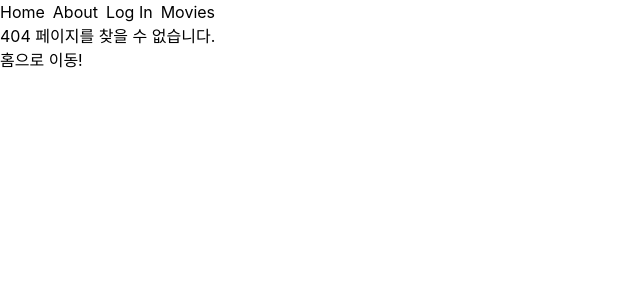
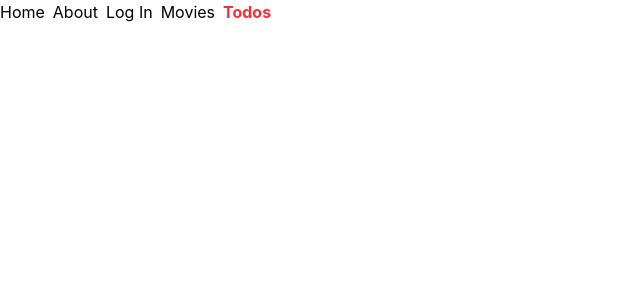
Before and after one commit to NJiHyeon/ReactStudy, a React (Vite) app: page /todos in a window 1280 px wide. Before the commit this address had no page. Shown: the top 300 px of the page, without its empty margins (0-640 px from the left). Built offline with nearby package versions, Linux system fonts and the light colour scheme.

Commit message:
setting: Todo App

```diff
--- a/src/components/Header.tsx
+++ b/src/components/Header.tsx
@@ -1,10 +1,13 @@
+//상단 기본 버튼 만들기
+
 import { NavLink } from 'react-router'
 
 const navigations = [
   { to: '/', label: 'Home' },
   { to: '/about', label: 'About' },
   { to: '/signin', label: 'Log In' },
-  { to: '/movies', label: 'Movies' }
+  { to: '/movies', label: 'Movies' },
+  { to: '/todos', label: 'Todos' }
 ]
 
 export default function Header() {
--- a/src/routes/index.tsx
+++ b/src/routes/index.tsx
@@ -29,6 +29,8 @@ const SignIn = dynamic(() => import('@/routes/pages/SignIn'))
 const Movies = dynamic(() => import('@/routes/pages/Movies'))
 const MovieDetails = dynamic(() => import('@/routes/pages/MovieDetails'))
 const NotFound = dynamic(() => import('@/routes/pages/NotFound'))
+
+const Todos = dynamic(() => import('@/routes/pages/Todos'))
 
 // https:://heropy.dev/ => /index.html
 // https:://heropy.dev/about => /about/index.html => 리다이렉트 -> /index.html
@@ -66,6 +68,10 @@ const router = createBrowserRouter([
         ]
       },
       {
+        path: '/todos',
+        element: <Todos />
+      },
+      {
         path: '*',
         element: <NotFound />
       }
--- /dev/null
+++ b/src/routes/pages/Todos.tsx
@@ -0,0 +1,3 @@
+export default function Todo() {
+  return <></>
+}
```
